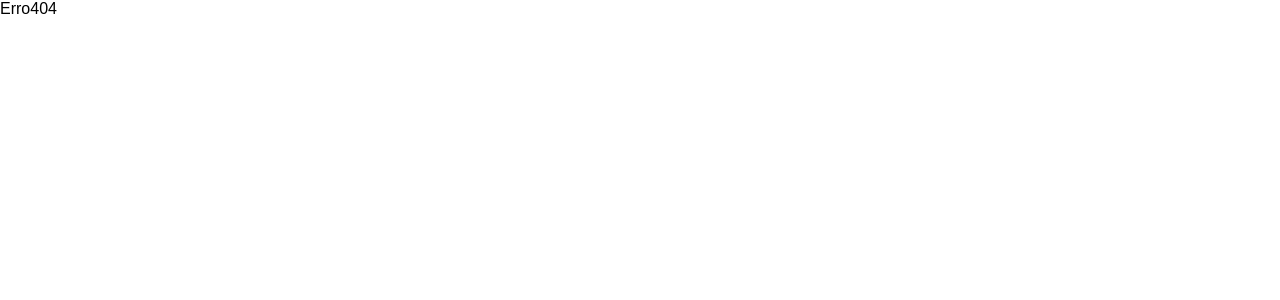
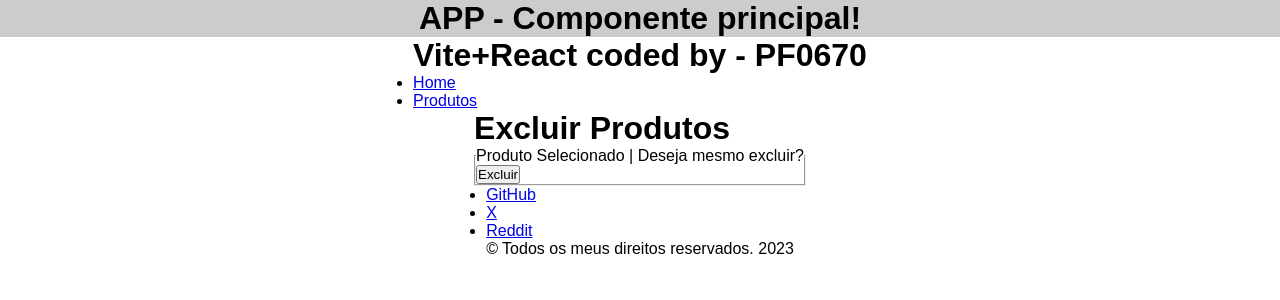
Before and after one commit to TomazVC/espf-spa-ex2, a React (Vite) app: page /excluir/produtos/1 in a window 1280 px wide. Before the commit this address had no page. Shown: the top 300 px of the page. Built offline with nearby package versions, Linux system fonts and the light colour scheme.

Commit message:
Criação da área excluir.

```diff
--- a/src/main.jsx
+++ b/src/main.jsx
@@ -7,6 +7,7 @@ import { createBrowserRouter, RouterProvider } from 'react-router-dom';
 import Home from './routes/Home.jsx';
 import Produtos from './routes/Produtos.jsx';
 import EditarProdutos from './routes/EditarProdutos.jsx';
+import ExcluirProdutos from './routes/ExcluirProdutos.jsx';
 import Erro404 from './routes/Erro404.jsx';
 //BLOCO DAS ROTAS
 
@@ -16,6 +17,7 @@ const router = createBrowserRouter([
     {path:"/", element:<Home/>},
     {path:"/produtos",element:<Produtos/>},
     {path:"/editar/produtos/:id",element:<EditarProdutos/>},
+    {path:"/excluir/produtos/:id",element:<ExcluirProdutos/>},
    ]
  },
 ]);
--- /dev/null
+++ b/src/routes/ExcluirProdutos.jsx
@@ -0,0 +1,31 @@
+import React from 'react'
+import { useParams } from 'react-router-dom'
+import { ListaProduto } from '../components/ListaProdutos';
+
+export default function ExcluirProdutos() {
+
+    const {id} = useParams();
+
+    document.title = "Excluir Produtos " + id;
+
+    //Criar uma estratégia para recuperar o produto na lista
+    // Utilizando o id
+    // const produtoRecuperadoPorId = ListaProduto.filter(item => item.id == parseInt(id));
+    const produtoRecuperadoPorId = ListaProduto.filter(item => item.id == parseInt(id))[0];
+
+  return (
+    <div>
+        <h1>Excluir Produtos</h1>
+        <div>
+          <form>
+            <fieldset>
+              <legend>Produto Selecionado | Deseja mesmo excluir?</legend>
+              <div>
+                <button>Excluir</button>
+              </div>
+            </fieldset>
+          </form>
+        </div>
+    </div>
+  )
+}
--- a/src/routes/Produtos.jsx
+++ b/src/routes/Produtos.jsx
@@ -18,6 +18,7 @@ export default function Produtos() {
             <th>DESCRIÇÃO</th>
             <th>PREÇO</th>
             <th>EDITAR</th>
+            <th>EXCLUIR</th>
           </tr>
         </thead>
 
@@ -29,12 +30,13 @@ export default function Produtos() {
               <td>{item.desc}</td>
               <td>{item.preco}</td>
               <td><Link to={`/editar/produtos/${item.id}`}><Editar/></Link></td>
+              <td><Link to={`/excluir/produtos${item.id}`}><Editar/></Link></td>
             </tr>
           ))}
         </tbody>
         <tfoot>
           <tr>
-            <td colSpan={5}>
+            <td colSpan={6}>
               PRODUTOS INFORMÁTICOS - QTD = {ListaProduto.length}
             </td>
           </tr>
--- a/src/routes/Produtos.module.css
+++ b/src/routes/Produtos.module.css
@@ -19,6 +19,13 @@
                 text-align: center;
             }
 
+            &:nth-last-child(2),
+            &:nth-last-child(3),
+            &:nth-last-child(5),
+            &:last-child {
+                text-align: center;
+            }
+
             &:last-child{
                 text-align: center;
             }
```
